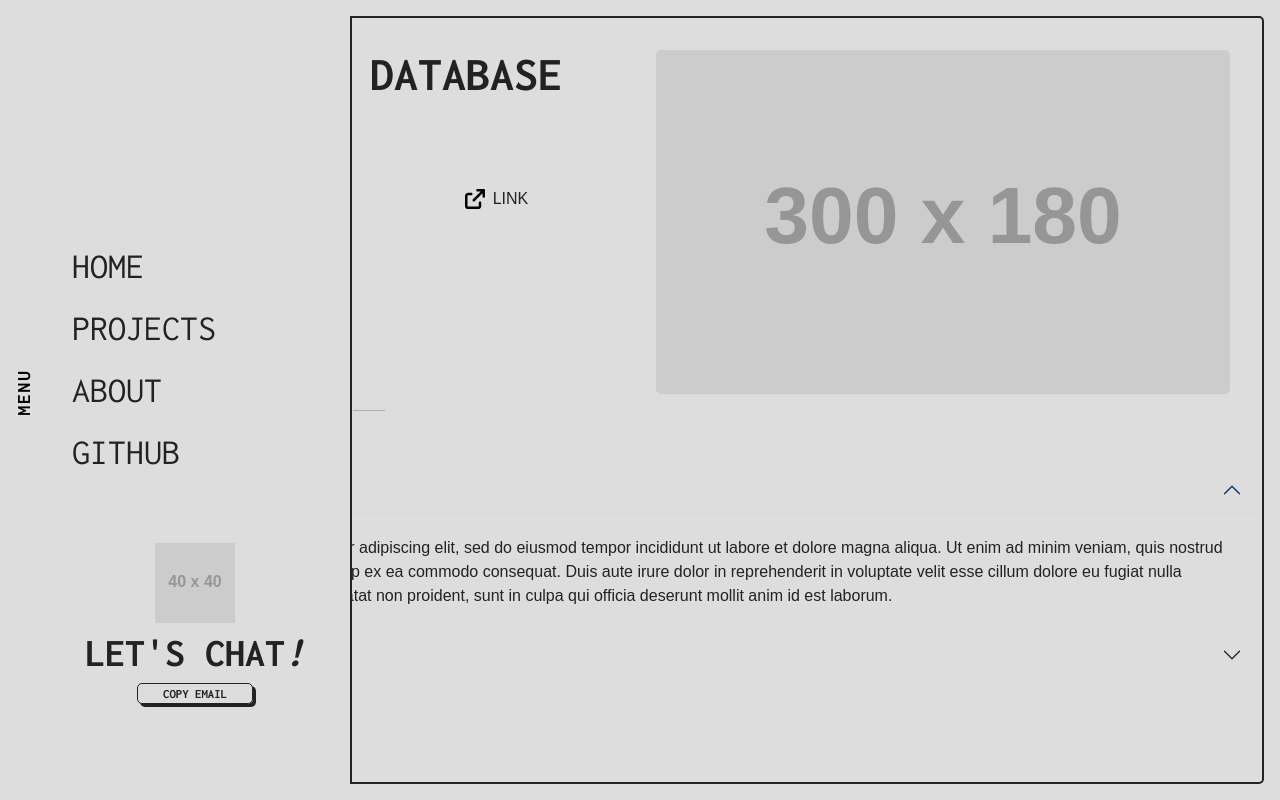
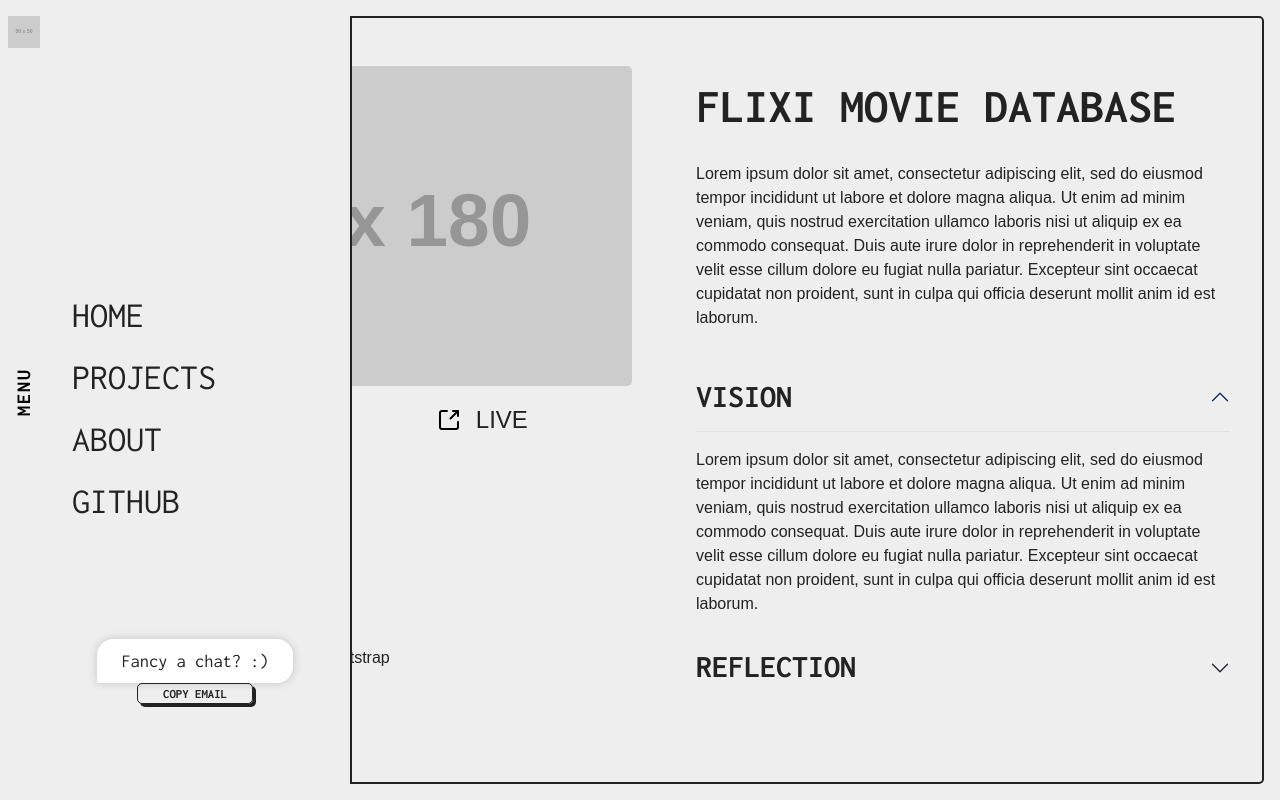
Before and after one commit to atanhq/portfolio-v2, a React (Vite) app: page /flixi in a window 1280 px wide. Built offline with nearby package versions, Linux system fonts and the light colour scheme; a web font is replaced by a local one.

Commit message:
added chat bubble, styled single project page

```diff
--- /dev/null
+++ b/src/components/Header.jsx
@@ -0,0 +1,16 @@
+import { Link } from "react-router-dom";
+
+const Header = () => {
+
+    return (
+        <>
+          <header>
+            <div className="logo">
+              <Link to="/"><img src="https://placehold.co/50x50/000000/FFF" /></Link>
+            </div>
+          </header>
+        </>
+    )
+}
+
+export default Header
--- a/src/components/ToggleMenu.jsx
+++ b/src/components/ToggleMenu.jsx
@@ -28,8 +28,9 @@ const ToggleMenu = ({ isOpen, toggle }) => {
                 </ul>
 
                 <div className="lets-chat">
-                    <img src="https://placehold.co/40x40/000000/ffffff" />
-                    <p>Let's chat<em>!</em></p>
+                    {/* <img src="https://placehold.co/40x40/000000/ffffff" />
+                    <p>Let's chat<em>!</em></p> */}
+                    <p className="chat-bubble">Fancy a chat? :)</p>
                     <p className="copy-email">Copy Email</p>
                 </div>
             </nav>
--- a/src/pages/PageHome.jsx
+++ b/src/pages/PageHome.jsx
@@ -1,6 +1,5 @@
 import { useState, useEffect } from 'react';
 import { appTitle } from '../globals/appTitle';
-import { Link } from "react-router-dom";
 
 import ToggleMenu from '../components/ToggleMenu'
 import ProjectsAll from '../components/ProjectsAll'
@@ -26,10 +25,6 @@ function PageHome(){
 
 			<div className={`portfolio-wrapper ${isOpen ? "active" : "inactive"}`}>
 
-				<div className="logo">
-					<Link to="/"><img src="https://placehold.co/50x50/000000/FFF" /></Link>
-				</div>
-
 				<Notification />
 
 				<section className="landing">
--- a/src/pages/ProjectFlixi.jsx
+++ b/src/pages/ProjectFlixi.jsx
@@ -3,7 +3,7 @@ import { appTitle } from '../globals/appTitle';
 import ToggleMenu from '../components/ToggleMenu'
 
 import Accordion from 'react-bootstrap/Accordion';
-import 'bootstrap/dist/css/bootstrap.min.css';
+import link from '../assets/link-out.svg';
 
 function ProjectFlixi(){
 
@@ -21,25 +21,20 @@ function ProjectFlixi(){
 			<ToggleMenu isOpen={isOpen} toggle={toggle} />
 
 			<div className={`portfolio-wrapper ${isOpen ? "active" : "inactive"}`}>
+
 				<section className="single-grid">
-                    <h1 className="project-single-title">Flixi Movie Database</h1>
-                <p className="project-single-stacks">#react #photoshop #xd</p>
-
+					<div className="single-left">
 						<div className="single-hero">
 							<img src="https://placehold.co/300x180/000000/FFF" />
 						</div>
 
 						<div className="single-links">
-                    <div className="view-github">
-                        <svg xmlns="http://www.w3.org/2000/svg" width="20" height="20" viewBox="0 0 512 512"><path d="M173.9 397.4c0 2-2.3 3.6-5.2 3.6-3.3 .3-5.6-1.3-5.6-3.6 0-2 2.3-3.6 5.2-3.6 3-.3 5.6 1.3 5.6 3.6zm-31.1-4.5c-.7 2 1.3 4.3 4.3 4.9 2.6 1 5.6 0 6.2-2s-1.3-4.3-4.3-5.2c-2.6-.7-5.5 .3-6.2 2.3zm44.2-1.7c-2.9 .7-4.9 2.6-4.6 4.9 .3 2 2.9 3.3 5.9 2.6 2.9-.7 4.9-2.6 4.6-4.6-.3-1.9-3-3.2-5.9-2.9zM252.8 8c-138.7 0-244.8 105.3-244.8 244 0 110.9 69.8 205.8 169.5 239.2 12.8 2.3 17.3-5.6 17.3-12.1 0-6.2-.3-40.4-.3-61.4 0 0-70 15-84.7-29.8 0 0-11.4-29.1-27.8-36.6 0 0-22.9-15.7 1.6-15.4 0 0 24.9 2 38.6 25.8 21.9 38.6 58.6 27.5 72.9 20.9 2.3-16 8.8-27.1 16-33.7-55.9-6.2-112.3-14.3-112.3-110.5 0-27.5 7.6-41.3 23.6-58.9-2.6-6.5-11.1-33.3 2.6-67.9 20.9-6.5 69 27 69 27 20-5.6 41.5-8.5 62.8-8.5s42.8 2.9 62.8 8.5c0 0 48.1-33.6 69-27 13.7 34.7 5.2 61.4 2.6 67.9 16 17.7 25.8 31.5 25.8 58.9 0 96.5-58.9 104.2-114.8 110.5 9.2 7.9 17 22.9 17 46.4 0 33.7-.3 75.4-.3 83.6 0 6.5 4.6 14.4 17.3 12.1 100-33.2 167.8-128.1 167.8-239 0-138.7-112.5-244-251.2-244zM105.2 352.9c-1.3 1-1 3.3 .7 5.2 1.6 1.6 3.9 2.3 5.2 1 1.3-1 1-3.3-.7-5.2-1.6-1.6-3.9-2.3-5.2-1zm-10.8-8.1c-.7 1.3 .3 2.9 2.3 3.9 1.6 1 3.6 .7 4.3-.7 .7-1.3-.3-2.9-2.3-3.9-2-.6-3.6-.3-4.3 .7zm32.4 35.6c-1.6 1.3-1 4.3 1.3 6.2 2.3 2.3 5.2 2.6 6.5 1 1.3-1.3 .7-4.3-1.3-6.2-2.2-2.3-5.2-2.6-6.5-1zm-11.4-14.7c-1.6 1-1.6 3.6 0 5.9s4.3 3.3 5.6 2.3c1.6-1.3 1.6-3.9 0-6.2-1.4-2.3-4-3.3-5.6-2z"/></svg>
-
-                        <a href="/">Github</a>
+							<div className="view-link">
+								<a href="/"><i className="devicon-github-original"></i> <span>Github</span></a>
 							</div>
 
-                    <div className="view-live">
-                        <svg xmlns="http://www.w3.org/2000/svg" width="20" height="20" viewBox="0 0 512 512"><path d="M320 0c-17.7 0-32 14.3-32 32s14.3 32 32 32l82.7 0-201.4 201.4c-12.5 12.5-12.5 32.8 0 45.3s32.8 12.5 45.3 0L448 109.3 448 192c0 17.7 14.3 32 32 32s32-14.3 32-32l0-160c0-17.7-14.3-32-32-32L320 0zM80 96C35.8 96 0 131.8 0 176L0 432c0 44.2 35.8 80 80 80l256 0c44.2 0 80-35.8 80-80l0-80c0-17.7-14.3-32-32-32s-32 14.3-32 32l0 80c0 8.8-7.2 16-16 16L80 448c-8.8 0-16-7.2-16-16l0-256c0-8.8 7.2-16 16-16l80 0c17.7 0 32-14.3 32-32s-14.3-32-32-32L80 96z"/></svg>
-
-                        <a href="/">Link</a>
+							<div className="view-link">
+								<a href="/"><img src={link} alt="view live" /> <span>Live</span></a>
 							</div>
 						</div>
 
@@ -47,17 +42,25 @@ function ProjectFlixi(){
 							<p className="single-details-label">Role</p>
 							<p>Designer & Developer</p>
 
+							<p className="single-details-label">Tools Used</p>
+							<p>React, Bootstrap, Photoshop, XD</p>
+
 							<p className="single-details-label">Skills Gained</p>
-                    <p>API integration, React librarians</p>
+							<p>API integration, React Redux, Bootstrap</p>
+						</div>
 					</div>
 
-                <hr />
+					<div className="single-right">
+						<h1 className="single-title">Flixi Movie Database</h1>
 
-                </section>
+						<div className="single-blurb">
+							<p>Lorem ipsum dolor sit amet, consectetur adipiscing elit, sed do eiusmod tempor incididunt ut labore et dolore magna aliqua. Ut enim ad minim veniam, quis nostrud exercitation ullamco laboris nisi ut aliquip ex ea commodo consequat. Duis aute irure dolor in reprehenderit in voluptate velit esse cillum dolore eu fugiat nulla pariatur. Excepteur sint occaecat cupidatat non proident, sunt in culpa qui officia deserunt mollit anim id est laborum.</p>
+						</div>
 
+						<div className="single-accordion">
 							<Accordion defaultActiveKey="0">
 								<Accordion.Item eventKey="0">
-                        <Accordion.Header>Vision</Accordion.Header>
+									<Accordion.Header><h2>Vision</h2></Accordion.Header>
 										<Accordion.Body>
 											Lorem ipsum dolor sit amet, consectetur adipiscing elit, sed do
 											eiusmod tempor incididunt ut labore et dolore magna aliqua. Ut enim ad
@@ -68,8 +71,9 @@ function ProjectFlixi(){
 											culpa qui officia deserunt mollit anim id est laborum.
 										</Accordion.Body>
 								</Accordion.Item>
+
 								<Accordion.Item eventKey="1">
-                        <Accordion.Header>Reflection</Accordion.Header>
+										<Accordion.Header><h2>Reflection</h2></Accordion.Header>
 											<Accordion.Body>
 												Lorem ipsum dolor sit amet, consectetur adipiscing elit, sed do
 												eiusmod tempor incididunt ut labore et dolore magna aliqua. Ut enim ad
@@ -82,6 +86,9 @@ function ProjectFlixi(){
 								</Accordion.Item>
 							</Accordion>
 						</div>
+					</div>
+				</section>
+			</div>
 		</main>
 	);
 
--- a/src/routers/AppRouter.jsx
+++ b/src/routers/AppRouter.jsx
@@ -6,9 +6,12 @@ import ProjectTofino from '../pages/ProjectTofino';
 import ProjectEscape from '../pages/ProjectEscape';
 import ProjectPortfolio from '../pages/ProjectPortfolio';
 
+import Header from '../components/Header'
+
 function AppRouter() {
   return (
     <BrowserRouter>
+      <Header />
         <Routes>
           <Route path="/" exact element={<PageHome />} />
           <Route path="/about" exact element={<PageAbout />} />
--- a/src/styles/base/_globals.scss
+++ b/src/styles/base/_globals.scss
@@ -29,7 +29,9 @@ h3 {
 }
 
 .logo {
-	margin: 2rem;
+	width: 2rem;
+	margin: 1rem 0.5rem 0 0.5rem;
 	position: absolute;
 	top: 0;
+	z-index: 999;
 }
--- a/src/styles/base/_settings.scss
+++ b/src/styles/base/_settings.scss
@@ -1,5 +1,5 @@
 // colours
-$light: #dddddd;
+$light: #eeeeee;
 $dark: #222222;
 
 // typography
--- a/src/styles/components/_page-about.scss
+++ b/src/styles/components/_page-about.scss
@@ -55,7 +55,7 @@
 	.about {
 		display: grid;
 		grid-template-columns: repeat(2, 1fr);
-		margin: 6rem 2rem 0 4rem;
+		margin: 6rem 2rem 0 5rem;
 		gap: 4rem;
 	}
 
--- a/src/styles/components/_project.scss
+++ b/src/styles/components/_project.scss
@@ -33,8 +33,7 @@
 	margin: 0 2rem;
 }
 
-.view-github,
-.view-live {
+.view-link {
 	display: flex;
 	gap: 0.5rem;
 	align-items: center;
@@ -44,6 +43,11 @@
 		font-size: 1rem;
 		text-transform: uppercase;
 		color: $dark;
+	}
+
+	img {
+		width: 1.5rem;
+		margin-bottom: 0.25rem;
 	}
 }
 
@@ -56,11 +60,6 @@
 	margin-top: 1.5rem;
 	text-transform: uppercase;
 	font-family: $primary;
-}
-
-hr {
-	width: 2rem;
-	margin: 1rem auto;
 }
 
 .accordion-item {
@@ -87,34 +86,45 @@ hr {
 
 	.single-grid {
 		display: grid;
-		grid-template-columns: 1fr 50%;
-		margin: 2rem;
-	}
-
-	.single-hero {
-		grid-row: span 4 / span 4;
+		grid-template-columns: repeat(2, 1fr);
+		margin: 3rem 2rem 0 3rem;
+		gap: 4rem;
 	}
 
 	.single-hero img {
 		margin: 0;
 	}
 
-	.project-single-stacks {
-		grid-row-start: 2;
-		margin: 0;
+	.single-links {
+		font-size: 3rem;
+		padding: 1rem 0 0 0;
 	}
 
-	.single-links {
-		grid-row-start: 3;
+	.single-title {
+		font-size: 3rem;
+		line-height: 3rem;
+		margin: 1rem 0 2rem 0;
 	}
 
-	.single-details {
-		grid-row-start: 4;
-		margin: 0;
+	.single-blurb {
+		margin-bottom: 2rem;
 	}
 
-	.project-single-title {
-		font-size: 3rem;
-		line-height: 3rem;
+	.view-link {
+		a {
+			font-size: 1.5rem;
+		}
+
+		span {
+			padding-left: 0.5rem;
+		}
+	}
+
+	.accordion {
+		--bs-accordion-btn-padding-x: 0;
+	}
+
+	.accordion-body {
+		padding: 1rem 0;
 	}
 }
--- a/src/styles/components/_toggled-menu.scss
+++ b/src/styles/components/_toggled-menu.scss
@@ -64,12 +64,12 @@
 	margin: 0 auto 1rem auto;
 }
 
-.lets-chat p:nth-child(2) {
-	font-size: 2rem;
-	font-weight: $bold;
-}
+// .lets-chat p:nth-child(2) {
+// 	font-size: 2rem;
+// 	font-weight: $bold;
+// }
 
-.lets-chat p:nth-child(3),
+// .lets-chat p:nth-child(3),
 .copy-email {
 	font-size: 0.8rem;
 	font-weight: $bold;
@@ -114,7 +114,7 @@
 
 	.menu-title {
 		transform: rotate(270deg);
-		font-size: 1.2rem;
+		font-size: 1.25rem;
 	}
 
 	.menu-container {
@@ -156,9 +156,9 @@
 		margin-right: 2rem;
 	}
 
-	.lets-chat p:nth-child(2) {
-		font-size: 2.5rem;
-	}
+	// .lets-chat p:nth-child(2) {
+	// 	font-size: 2.5rem;
+	// }
 
 	.lets-chat img {
 		margin: 0;
@@ -166,12 +166,23 @@
 	}
 
 	.lets-chat p:nth-child(3) {
+		background-color: #fff;
 		font-size: 1rem;
 		font-weight: $bold;
 		border: 1px solid $dark;
 		border-radius: 5px;
 		padding: 0 0.5rem;
 		box-shadow: 3px 3px;
-		text-transform: uppercase;
+		// text-transform: uppercase;
+	}
+
+	.chat-bubble {
+		text-transform: none;
+		font-size: 1.15rem;
+		background-color: #fff;
+		padding: 0.5rem 1.5rem;
+		border-radius: 1rem 1rem 1rem 0;
+		box-shadow: 0 0 8px #c3c3c3;
+		// outline: 1px solid var(--bs-border-color-translucent);
 	}
 }
```
Also changed, not shown: src/pages/PageAbout.jsx (+2 -7 lines), src/assets/link-out.svg (added). Lines whose indentation alone changed are shown as unchanged.
